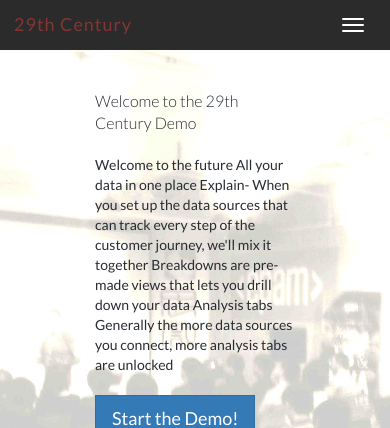
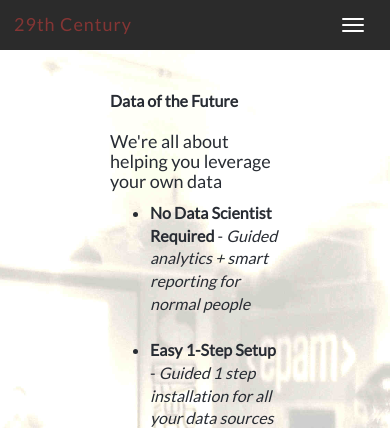
Before and after one commit to noodles23/29thDEMO, a Django app: page /demo/ in a window 390 px wide. Shown: the top 428 px of the page. Run offline with Django 3.2, Linux system fonts and the light colour scheme; some libraries are stand-ins or nearby versions.

Commit message:
fri night

```diff
--- a/static/css/styles.css
+++ b/static/css/styles.css
@@ -14,6 +14,14 @@ html,body {
         font-size:68px;
     }
 }
+
+ul {
+  font-size:16px;
+}
+
+
+
+
 
 a {
     color:#999;
--- a/templates/demo.html
+++ b/templates/demo.html
@@ -12,27 +12,45 @@
         <p></p>
         <!-- start: Page Content -->
         <div class="container-fluid">
-                <div class='col-sm-6'>
-                    <p class='lead text-align-center'>Welcome to the 29th Century Demo </p>
-                    Welcome to the future
-                    All your data in one place
-                    Explain- When you set up the data sources that can track every step of the customer journey, we'll mix it together
+                <div class='col-sm-12 col-md-12 col-lg-12'>
+                    <div class='col-sm-4 col-md-4 col-lg-4'>
+                    <p class='lead text-align-center'><strong>Data of the Future </strong></p>
+                        <h4> We're all about helping you leverage your own data </h4>
 
-                    Breakdowns are pre-made views that lets you drill down your data
+                        <ul class="about-list">
+                                <li>
+                                    <span class="fa fa-dot-circle-o"></span>
+                                    <strong>No Data Scientist Required</strong> -
+                                    <em>Guided analytics + smart reporting for normal people</em>
+                                    <br></br>
+                                </li>
+                                <li>
+                                    <span class="fa fa-dot-circle-o"></span>
+                                    <strong>Easy 1-Step Setup</strong> -
+                                    <em>Guided 1 step installation for all your data sources </em>
+                                    <br></br>
+                                </li>
+                                <li>
+                                    <span class="fa fa-dot-circle-o"></span>
+                                    <strong>Cost Effective</strong> -
+                                    <em>Your own data scientist at a fraction of the cost of a traditional setup</em>
+                                    <br></br>
+                                </li>
+                                <li>
+                                    <span class="fa fa-dot-circle-o"></span>
+                                    <strong>Monkeys Available</strong> -
+                                    <em>If you really want a monkey to help set everything up, we keep several in stock</em>
+                                    <br></br>
+                                </li>
+                            </ul>
 
-                    Analysis tabs
-                    Generally the more data sources you connect, more analysis tabs are unlocked
-
-                    <br></br>
-
-                <p><a class="btn btn-primary btn-lg" href="{% url 'dsales' %}" role="button">Start the Demo!</a></p>
-
-
+                <p><a class="btn btn-success btn-lg" href="{% url 'dsales' %}" role="button">Start the Demo!</a></p>
                 </div>
 
-            <div class='col-sm-6'>
-                    <img src='{% static "img/landing.PNG" %}' class='img-responsive' />
-            </div>
+                <div class='col-sm-8 col-md-8 col-lg-8'>
+                <img src='{% static "img/howitworks.png" %}' class='img-responsive' />
+                </div>
+        </div>
         </div>
 
 
--- a/templates/dguided.html
+++ b/templates/dguided.html
@@ -15,10 +15,10 @@
         <div class="container-fluid">
 
         <div class='col-sm-12 col-md-12 col-lg-12'>
-            <p class='lead text-align-center'><strong>Slice & Dice Cross-Platform Data</strong></p>
+            <p class='lead text-align-center'><strong>Guided Analytics</strong></p>
             <p>The more data sources you connect, the more complete profile you have for your customers </p>
             <p>29th Century automatically creates dashboards that you slice and dice</p>
-            <p>What products drive new customers to your store?</p>
+            <p>refunds. customer. just use existing data from past. Uses Customer support, Stripe, Sales, + Behavioural. Then push for credit refunds- add refunds charts ie segment by past purchases. product level (refunded product), find worst products with highest shit rate</p>
 
             <a href="{% url 'home' %}" class="btn btn-success btn-lg btn-large lato">Home</a>
             <br></br>
```
Also changed, not shown: templates/dret.html (+4 -4 lines), templates/dsales.html (+5 -5 lines), templates/dtop.html (+3 -4 lines), templates/index.html (+10 -10 lines), static/img/02.png (added), static/img/howitworks.png (added).
